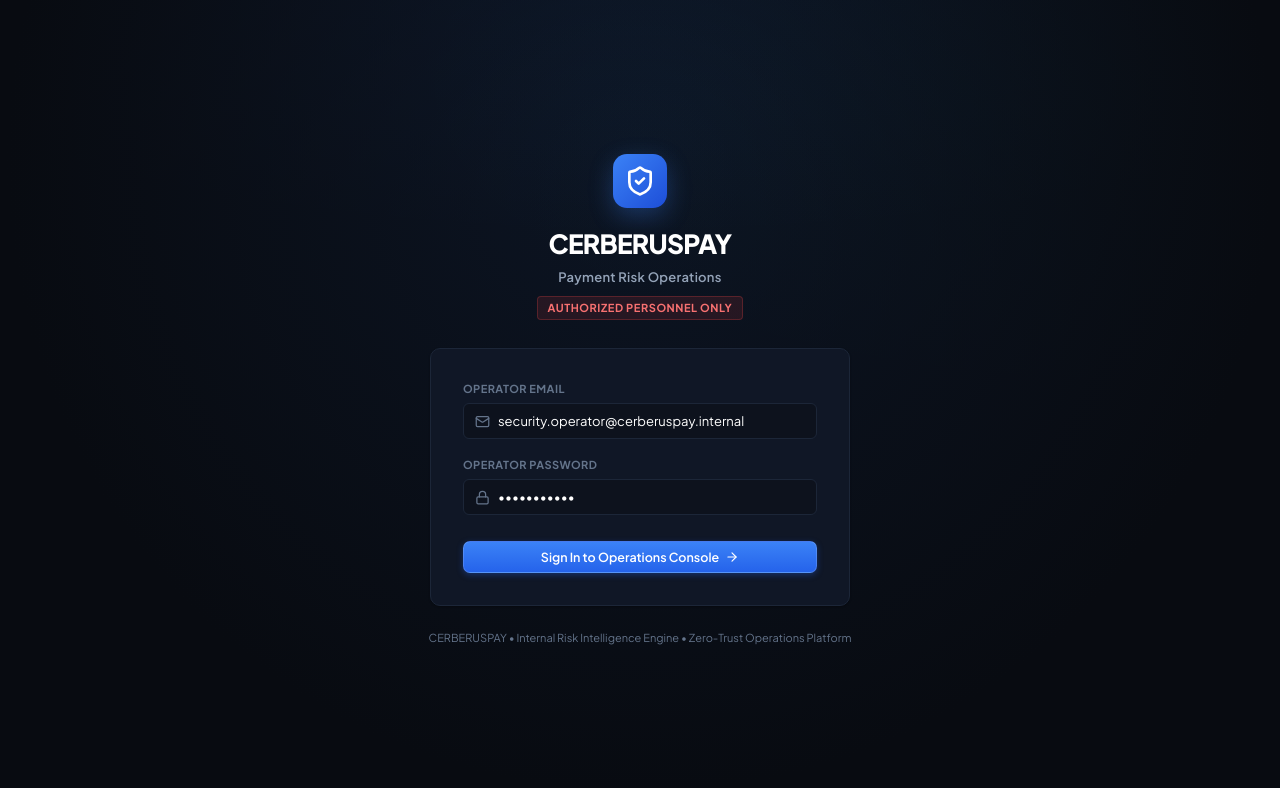
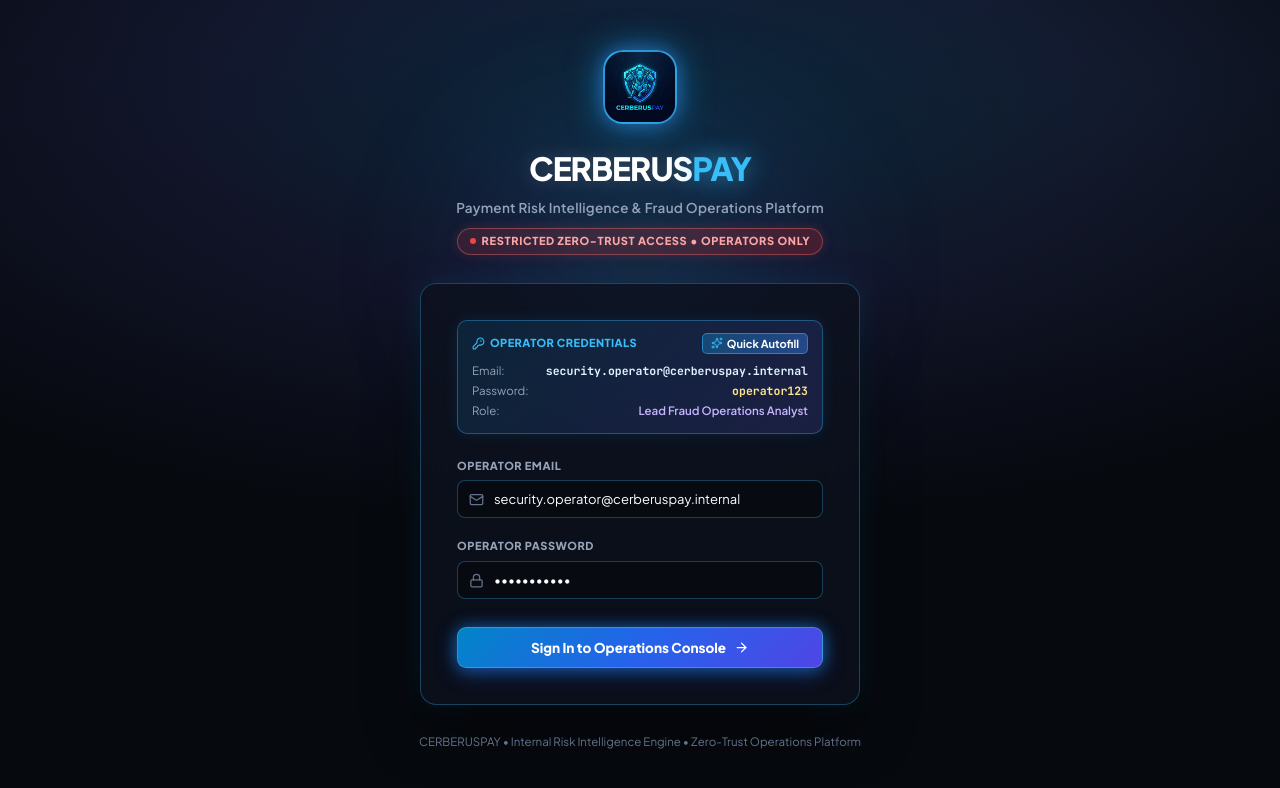
Before and after one commit to dpr2106/CerberusPay, a React (Vite) app in the folder cerberus_frontend/: page / in a window 1280 px wide. Shown: the top 788 px of the page. Built offline with nearby package versions, Linux system fonts and the light colour scheme.

Commit message:
feat: colourful glassmorphic login gateway with custom CerberusPay logo, vibrant radial mesh glow, quick credentials autofill card, and interactive inputs

```diff
--- a/cerberus_frontend/src/components/AuthGate.jsx
+++ b/cerberus_frontend/src/components/AuthGate.jsx
@@ -1,14 +1,18 @@
 import React, { useState } from 'react';
-import { ShieldCheck, Lock, Mail, ArrowRight, AlertCircle } from 'lucide-react';
+import {
+  ShieldCheck, Lock, Mail, ArrowRight, AlertCircle,
+  KeyRound, Sparkles, Check, Copy, UserCheck, Zap, ShieldAlert
+} from 'lucide-react';
 
 export default function AuthGate({ onAuthSuccess }) {
   const [email, setEmail] = useState('security.operator@cerberuspay.internal');
   const [password, setPassword] = useState('operator123');
   const [errorMsg, setErrorMsg] = useState(null);
   const [isLoading, setIsLoading] = useState(false);
+  const [copiedKey, setCopiedKey] = useState(null);
 
   const handleLogin = async (e) => {
-    e.preventDefault();
+    if (e) e.preventDefault();
     setErrorMsg(null);
     setIsLoading(true);
 
@@ -32,6 +36,19 @@ export default function AuthGate({ onAuthSuccess }) {
     }
   };
 
+  const autofillCredentials = () => {
+    setEmail('security.operator@cerberuspay.internal');
+    setPassword('operator123');
+    setCopiedKey('filled');
+    setTimeout(() => setCopiedKey(null), 2500);
+  };
+
+  const copyText = (text, type) => {
+    navigator.clipboard.writeText(text);
+    setCopiedKey(type);
+    setTimeout(() => setCopiedKey(null), 2000);
+  };
+
   return (
     <div style={{
       minHeight: '100vh',
@@ -39,69 +56,217 @@ export default function AuthGate({ onAuthSuccess }) {
       flexDirection: 'column',
       justifyContent: 'center',
       alignItems: 'center',
-      background: 'radial-gradient(circle at 50% 20%, rgba(59, 130, 246, 0.08) 0%, var(--bg-primary) 70%)',
-      padding: '1.5rem',
-      color: 'var(--text-primary)'
+      background: 'radial-gradient(ellipse 90% 60% at 50% 15%, rgba(14, 165, 233, 0.16) 0%, rgba(99, 102, 241, 0.1) 40%, #06090e 85%)',
+      padding: '2rem 1.5rem',
+      color: 'var(--text-primary)',
+      position: 'relative',
+      overflow: 'hidden'
     }}>
 
-      {/* BRANDING */}
-      <div style={{ textAlign: 'center', marginBottom: '1.75rem' }}>
+      {/* BACKGROUND GLOW ACCENTS */}
+      <div style={{
+        position: 'absolute',
+        top: '12%',
+        left: '50%',
+        transform: 'translateX(-50%)',
+        width: '500px',
+        height: '350px',
+        background: 'radial-gradient(circle, rgba(56, 189, 248, 0.15) 0%, rgba(79, 70, 229, 0.08) 50%, transparent 80%)',
+        filter: 'blur(50px)',
+        pointerEvents: 'none'
+      }} />
+
+      {/* BRANDING & LOGO HEADER */}
+      <div style={{ textAlign: 'center', marginBottom: '1.75rem', position: 'relative', zIndex: 2 }}>
+
+        {/* CUSTOM GENERATED GLOWING CERBERUS LOGO */}
         <div style={{
-          width: '54px',
-          height: '54px',
-          borderRadius: '14px',
-          background: 'linear-gradient(135deg, #3b82f6, #1d4ed8)',
+          position: 'relative',
+          width: '74px',
+          height: '74px',
+          borderRadius: '20px',
+          overflow: 'hidden',
+          background: 'linear-gradient(135deg, #0284c7 0%, #1e1b4b 100%)',
           display: 'flex',
           alignItems: 'center',
           justifyContent: 'center',
-          margin: '0 auto 1rem',
-          color: '#fff',
-          boxShadow: '0 8px 24px rgba(59, 130, 246, 0.3)'
+          margin: '0 auto 1.25rem',
+          boxShadow: '0 0 35px rgba(14, 165, 233, 0.65), 0 0 15px rgba(99, 102, 241, 0.4)',
+          border: '2px solid rgba(56, 189, 248, 0.7)'
         }}>
-          <ShieldCheck size={32} />
+          <img
+            src="/cerberuspay_logo.png"
+            alt="CerberusPay Logo"
+            style={{
+              width: '100%',
+              height: '100%',
+              objectFit: 'cover'
+            }}
+          />
         </div>
-        <h1 style={{ fontSize: '1.65rem', fontWeight: 900, color: '#fff', letterSpacing: '-0.03em', margin: 0 }}>
-          CERBERUSPAY
+
+        <h1 style={{
+          fontSize: '2rem',
+          fontWeight: 900,
+          color: '#ffffff',
+          letterSpacing: '-0.03em',
+          margin: 0,
+          textShadow: '0 0 20px rgba(255,255,255,0.2)'
+        }}>
+          CERBERUS<span style={{ color: '#38bdf8', textShadow: '0 0 25px rgba(56, 189, 248, 0.8)' }}>PAY</span>
         </h1>
-        <p style={{ fontSize: '13px', color: 'var(--text-secondary)', marginTop: '5px', fontWeight: 600, letterSpacing: '0.02em' }}>
-          Payment Risk Operations
+
+        <p style={{
+          fontSize: '13.5px',
+          color: '#94a3b8',
+          marginTop: '6px',
+          fontWeight: 600,
+          letterSpacing: '0.02em'
+        }}>
+          Payment Risk Intelligence & Fraud Operations Platform
         </p>
+
         <div style={{
-          display: 'inline-block',
-          marginTop: '8px',
-          background: 'rgba(239, 68, 68, 0.12)',
-          border: '1px solid rgba(239, 68, 68, 0.25)',
-          color: '#f87171',
-          padding: '3px 10px',
-          borderRadius: '4px',
+          display: 'inline-flex',
+          alignItems: 'center',
+          gap: '6px',
+          marginTop: '10px',
+          background: 'linear-gradient(135deg, rgba(239, 68, 68, 0.15) 0%, rgba(220, 38, 38, 0.25) 100%)',
+          border: '1px solid rgba(248, 113, 113, 0.4)',
+          color: '#fca5a5',
+          padding: '4px 12px',
+          borderRadius: '20px',
           fontSize: '11px',
-          fontWeight: 700,
-          letterSpacing: '0.05em',
-          textTransform: 'uppercase'
+          fontWeight: 800,
+          letterSpacing: '0.06em',
+          textTransform: 'uppercase',
+          boxShadow: '0 0 12px rgba(239, 68, 68, 0.2)'
         }}>
-          Authorized Personnel Only
+          <div style={{ width: '6px', height: '6px', borderRadius: '50%', background: '#ef4444' }} />
+          <span>RESTRICTED ZERO-TRUST ACCESS • OPERATORS ONLY</span>
         </div>
       </div>
 
-      {/* LOGIN CARD */}
-      <div className="fintech-card" style={{ maxWidth: '420px', width: '100%', padding: '2rem', backdropFilter: 'blur(16px)' }}>
+      {/* VIBRANT GLASSMORPHIC LOGIN CARD */}
+      <div
+        className="fintech-card"
+        style={{
+          maxWidth: '440px',
+          width: '100%',
+          padding: '2.25rem',
+          background: 'rgba(13, 18, 30, 0.82)',
+          backdropFilter: 'blur(24px)',
+          border: '1px solid rgba(56, 189, 248, 0.3)',
+          borderRadius: '16px',
+          boxShadow: '0 25px 60px -10px rgba(0, 0, 0, 0.8), 0 0 35px -5px rgba(14, 165, 233, 0.2)',
+          position: 'relative',
+          zIndex: 2
+        }}
+      >
 
         {/* NOTIFICATIONS */}
         {errorMsg && (
-          <div style={{ background: 'rgba(239, 68, 68, 0.15)', border: '1px solid #ef4444', color: '#f87171', padding: '10px 14px', borderRadius: '6px', fontSize: '13px', display: 'flex', alignItems: 'center', gap: '8px', marginBottom: '1.25rem' }}>
+          <div style={{
+            background: 'rgba(239, 68, 68, 0.15)',
+            border: '1px solid #ef4444',
+            color: '#f87171',
+            padding: '10px 14px',
+            borderRadius: '8px',
+            fontSize: '12.5px',
+            display: 'flex',
+            alignItems: 'center',
+            gap: '8px',
+            marginBottom: '1.25rem',
+            boxShadow: '0 0 15px rgba(239, 68, 68, 0.2)'
+          }}>
             <AlertCircle size={16} />
             <span>{errorMsg}</span>
           </div>
         )}
 
+        {/* COLORFUL ONE-CLICK CREDENTIALS CALLOUT BOX */}
+        <div style={{
+          background: 'linear-gradient(135deg, rgba(14, 165, 233, 0.12) 0%, rgba(99, 102, 241, 0.18) 100%)',
+          border: '1px solid rgba(56, 189, 248, 0.35)',
+          borderRadius: '10px',
+          padding: '12px 14px',
+          marginBottom: '1.5rem',
+          boxShadow: '0 0 15px rgba(14, 165, 233, 0.12)'
+        }}>
+          <div style={{ display: 'flex', justifyContent: 'space-between', alignItems: 'center', marginBottom: '8px' }}>
+            <span style={{
+              fontSize: '11px',
+              fontWeight: 800,
+              color: '#38bdf8',
+              display: 'flex',
+              alignItems: 'center',
+              gap: '5px',
+              letterSpacing: '0.04em'
+            }}>
+              <KeyRound size={13} /> OPERATOR CREDENTIALS
+            </span>
+
+            <button
+              type="button"
+              onClick={autofillCredentials}
+              style={{
+                background: 'linear-gradient(135deg, rgba(14, 165, 233, 0.3) 0%, rgba(59, 130, 246, 0.4) 100%)',
+                border: '1px solid rgba(56, 189, 248, 0.5)',
+                color: '#fff',
+                fontSize: '11px',
+                fontWeight: 700,
+                padding: '3px 8px',
+                borderRadius: '5px',
+                cursor: 'pointer',
+                display: 'inline-flex',
+                alignItems: 'center',
+                gap: '4px',
+                transition: 'all 0.15s ease'
+              }}
+            >
+              {copiedKey === 'filled' ? <Check size={12} color="#34d399" /> : <Sparkles size={12} color="#38bdf8" />}
+              <span>{copiedKey === 'filled' ? 'Autofilled!' : 'Quick Autofill'}</span>
+            </button>
+          </div>
+
+          <div style={{ fontSize: '11.5px', color: 'var(--text-secondary)', lineHeight: 1.6 }}>
+            <div style={{ display: 'flex', justifyContent: 'space-between', alignItems: 'center' }}>
+              <span>Email:</span>
+              <span className="mono" style={{ color: '#e0f2fe', fontWeight: 700 }}>
+                security.operator@cerberuspay.internal
+              </span>
+            </div>
+            <div style={{ display: 'flex', justifyContent: 'space-between', alignItems: 'center', marginTop: '2px' }}>
+              <span>Password:</span>
+              <span className="mono" style={{ color: '#fde68a', fontWeight: 700 }}>
+                operator123
+              </span>
+            </div>
+            <div style={{ display: 'flex', justifyContent: 'space-between', alignItems: 'center', marginTop: '2px' }}>
+              <span>Role:</span>
+              <span style={{ color: '#c4b5fd', fontWeight: 600 }}>
+                Lead Fraud Operations Analyst
+              </span>
+            </div>
+          </div>
+        </div>
+
         {/* INTERNAL ANALYST LOGIN FORM */}
-        <form onSubmit={handleLogin} style={{ display: 'flex', flexDirection: 'column', gap: '1.15rem' }}>
+        <form onSubmit={handleLogin} style={{ display: 'flex', flexDirection: 'column', gap: '1.25rem' }}>
           <div>
-            <label style={{ display: 'block', fontSize: '11px', fontWeight: 700, color: 'var(--text-muted)', marginBottom: '5px', textTransform: 'uppercase', letterSpacing: '0.04em' }}>
+            <label style={{
+              display: 'block',
+              fontSize: '11px',
+              fontWeight: 800,
+              color: '#94a3b8',
+              marginBottom: '6px',
+              textTransform: 'uppercase',
+              letterSpacing: '0.05em'
+            }}>
               Operator Email
             </label>
             <div style={{ position: 'relative' }}>
-              <Mail size={15} style={{ position: 'absolute', left: '12px', top: '11px', color: 'var(--text-muted)' }} />
+              <Mail size={15} style={{ position: 'absolute', left: '12px', top: '12px', color: '#64748b' }} />
               <input
                 type="email"
                 required
@@ -110,23 +275,41 @@ export default function AuthGate({ onAuthSuccess }) {
                 onChange={(e) => setEmail(e.target.value)}
                 style={{
                   width: '100%',
-                  padding: '9px 12px 9px 34px',
-                  background: 'var(--bg-secondary)',
-                  border: '1px solid var(--border-subtle)',
-                  borderRadius: '6px',
+                  padding: '10px 12px 10px 36px',
+                  background: 'rgba(8, 11, 17, 0.8)',
+                  border: '1px solid rgba(56, 189, 248, 0.3)',
+                  borderRadius: '8px',
                   color: '#fff',
-                  fontSize: '13px'
+                  fontSize: '13px',
+                  outline: 'none',
+                  transition: 'all 0.18s ease'
+                }}
+                onFocus={(e) => {
+                  e.target.style.borderColor = '#38bdf8';
+                  e.target.style.boxShadow = '0 0 15px rgba(56, 189, 248, 0.3)';
+                }}
+                onBlur={(e) => {
+                  e.target.style.borderColor = 'rgba(56, 189, 248, 0.3)';
+                  e.target.style.boxShadow = 'none';
                 }}
               />
             </div>
           </div>
 
           <div>
-            <label style={{ display: 'block', fontSize: '11px', fontWeight: 700, color: 'var(--text-muted)', marginBottom: '5px', textTransform: 'uppercase', letterSpacing: '0.04em' }}>
+            <label style={{
+              display: 'block',
+              fontSize: '11px',
+              fontWeight: 800,
+              color: '#94a3b8',
+              marginBottom: '6px',
+              textTransform: 'uppercase',
+              letterSpacing: '0.05em'
+            }}>
               Operator Password
             </label>
             <div style={{ position: 'relative' }}>
-              <Lock size={15} style={{ position: 'absolute', left: '12px', top: '11px', color: 'var(--text-muted)' }} />
+              <Lock size={15} style={{ position: 'absolute', left: '12px', top: '12px', color: '#64748b' }} />
               <input
                 type="password"
                 required
@@ -135,32 +318,70 @@ export default function AuthGate({ onAuthSuccess }) {
                 onChange={(e) => setPassword(e.target.value)}
                 style={{
                   width: '100%',
-                  padding: '9px 12px 9px 34px',
-                  background: 'var(--bg-secondary)',
-                  border: '1px solid var(--border-subtle)',
-                  borderRadius: '6px',
+                  padding: '10px 12px 10px 36px',
+                  background: 'rgba(8, 11, 17, 0.8)',
+                  border: '1px solid rgba(56, 189, 248, 0.3)',
+                  borderRadius: '8px',
                   color: '#fff',
-                  fontSize: '13px'
+                  fontSize: '13px',
+                  outline: 'none',
+                  transition: 'all 0.18s ease'
+                }}
+                onFocus={(e) => {
+                  e.target.style.borderColor = '#38bdf8';
+                  e.target.style.boxShadow = '0 0 15px rgba(56, 189, 248, 0.3)';
+                }}
+                onBlur={(e) => {
+                  e.target.style.borderColor = 'rgba(56, 189, 248, 0.3)';
+                  e.target.style.boxShadow = 'none';
                 }}
               />
             </div>
           </div>
 
+          {/* VIBRANT GRADIENT SUBMIT BUTTON */}
           <button
             type="submit"
             disabled={isLoading}
-            className="btn-primary-fintech"
-            style={{ width: '100%', justifyContent: 'center', marginTop: '0.5rem', opacity: isLoading ? 0.7 : 1 }}
+            style={{
+              width: '100%',
+              justifyContent: 'center',
+              marginTop: '0.5rem',
+              padding: '11px 18px',
+              background: 'linear-gradient(135deg, #0284c7 0%, #2563eb 50%, #4f46e5 100%)',
+              border: '1px solid rgba(255, 255, 255, 0.2)',
+              borderRadius: '9px',
+              color: '#ffffff',
+              fontWeight: 800,
+              fontSize: '13.5px',
+              cursor: isLoading ? 'not-allowed' : 'pointer',
+              display: 'inline-flex',
+              alignItems: 'center',
+              gap: '8px',
+              boxShadow: '0 4px 20px rgba(37, 99, 235, 0.55), 0 0 15px rgba(14, 165, 233, 0.4)',
+              transition: 'all 0.2s cubic-bezier(0.16, 1, 0.3, 1)',
+              opacity: isLoading ? 0.7 : 1
+            }}
+            onMouseEnter={(e) => {
+              if (!isLoading) {
+                e.currentTarget.style.transform = 'translateY(-2px)';
+                e.currentTarget.style.boxShadow = '0 6px 28px rgba(37, 99, 235, 0.7), 0 0 25px rgba(14, 165, 233, 0.6)';
+              }
+            }}
+            onMouseLeave={(e) => {
+              e.currentTarget.style.transform = 'translateY(0)';
+              e.currentTarget.style.boxShadow = '0 4px 20px rgba(37, 99, 235, 0.55), 0 0 15px rgba(14, 165, 233, 0.4)';
+            }}
           >
-            {isLoading ? 'Verifying Security Token...' : 'Sign In to Operations Console'}
-            <ArrowRight size={14} />
+            {isLoading ? 'Authenticating Token...' : 'Sign In to Operations Console'}
+            <ArrowRight size={15} />
           </button>
         </form>
 
       </div>
 
       {/* FOOTER */}
-      <div style={{ marginTop: '1.5rem', fontSize: '11px', color: 'var(--text-muted)', textAlign: 'center' }}>
+      <div style={{ marginTop: '1.75rem', fontSize: '11.5px', color: 'var(--text-muted)', textAlign: 'center', zIndex: 2 }}>
         CERBERUSPAY • Internal Risk Intelligence Engine • Zero-Trust Operations Platform
       </div>
 
```
